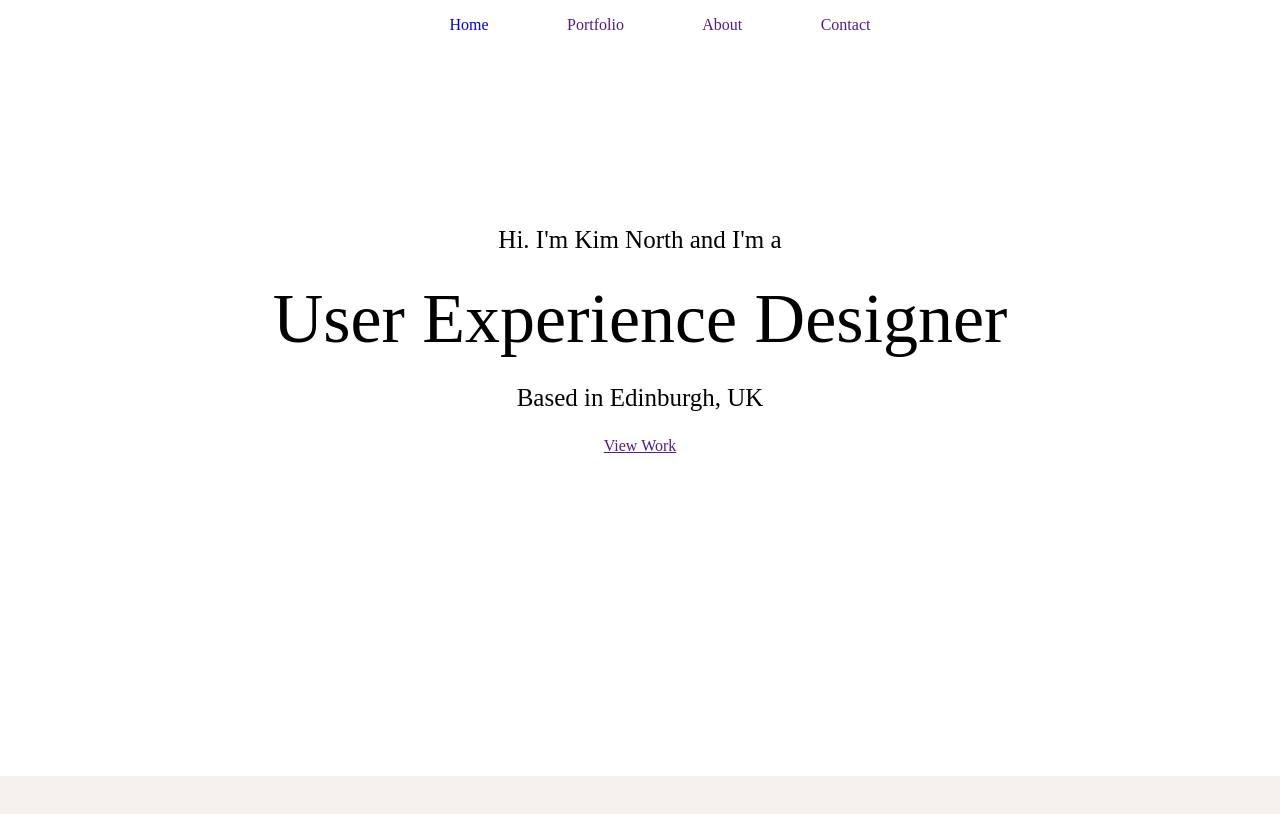
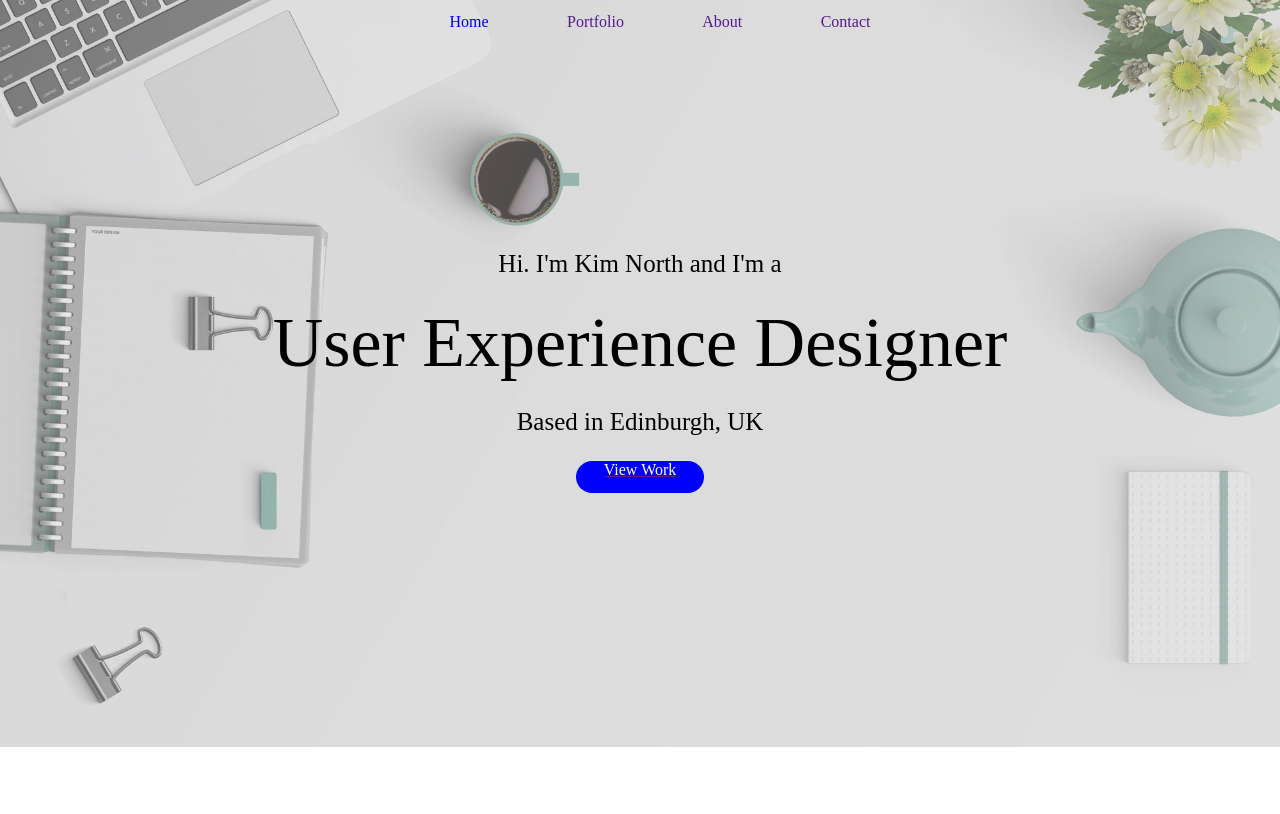
Before and after one commit to kimnorth/kimnorth.github.io, a plain HTML site: page index.html in a window 1280 px wide. Shown: the top 814 px of the page. Drawn offline with Linux system fonts and the light colour scheme.

Commit message:
Adding background image div for welcome section. Tweaking position of text and navbar.

```diff
--- a/index.html
+++ b/index.html
@@ -6,6 +6,9 @@
 </head>
 
 <body>
+
+	<div id="welcome-background-image">
+		<div id="welcome-background-grey-box">
 
 			<div id="navbar-wrapper">
 				<ul id="navbar-ul">
@@ -22,11 +25,13 @@
 						<p class="welcome-main-text-small">Hi. I'm Kim North and I'm a</p>
 						<p id="welcome-main-text-large">User Experience Designer</p>
 						<p class="welcome-main-text-small">Based in Edinburgh, UK</p>
-				<p><a href="">View Work</a></p>
+						<a href=""><div id="view-work-button">View Work</div></a>
 					</div>
 				</div>
 			</section>
 
+		</div>
+	</div>
 
 	<section id="section-work">
 
--- a/main.css
+++ b/main.css
@@ -1,29 +1,32 @@
 body {
 	margin: 0;
+	background-color: black;
 }
 
 h1 {
 	font-family: Arial;
 }
 
+#welcome-background-image {
+	background-image: url(./public/computer-cup-desk.jpg);
+	background-repeat: no-repeat;
+	background-size: 100%;
+}
+
+#welcome-background-grey-box {
+	background-color: rgba(192,192,192,0.4);
+	height: 100%;
+	width: 100%;
+}
+
 #welcome-main {
 	width: 100%;
-	height: 550px;
+	height: 650px;
 	/*border: 1px solid black;*/
 }
 
-#section-work {
-	background-color: #f6f0ee;
-	/*border: 1px solid black;*/
-}
-
-.work-item {
-	width: 100%;
-	height: 750px;
-}
-
 #welcome-main-text {
-	margin-top: 15%;
+	padding-top: 10%;
 	text-align: center;
 }
 
@@ -37,12 +40,40 @@ h1 {
 	font-size: 25px;
 }
 
+#view-work-button {
+	background-color: blue;
+	margin-left: auto;
+	margin-right: auto;
+	width: 10%;
+	height: 2em;
+	border-radius: 1em;
+	color: white;
+	padding: auto;
+}
+
+#section-work {
+	background-color: #fff;
+	/*border: 1px solid black;*/
+}
+
+.work-item {
+	width: 100%;
+	height: 750px;
+}
+
+#view-work-button-link {
+	text-decoration: none;
+}
+
 #ux-main-header {
 	font-size: 55px;
 }
 
 #navbar-wrapper {
 	text-align: center;
+	height: 100px;
+	margin-top: -18px;
+	padding-top: 15px;
 }
 
 #navbar-ul {
```
Also changed, not shown: public/computer-cup-desk.jpg (added). Lines whose indentation alone changed are shown as unchanged.
